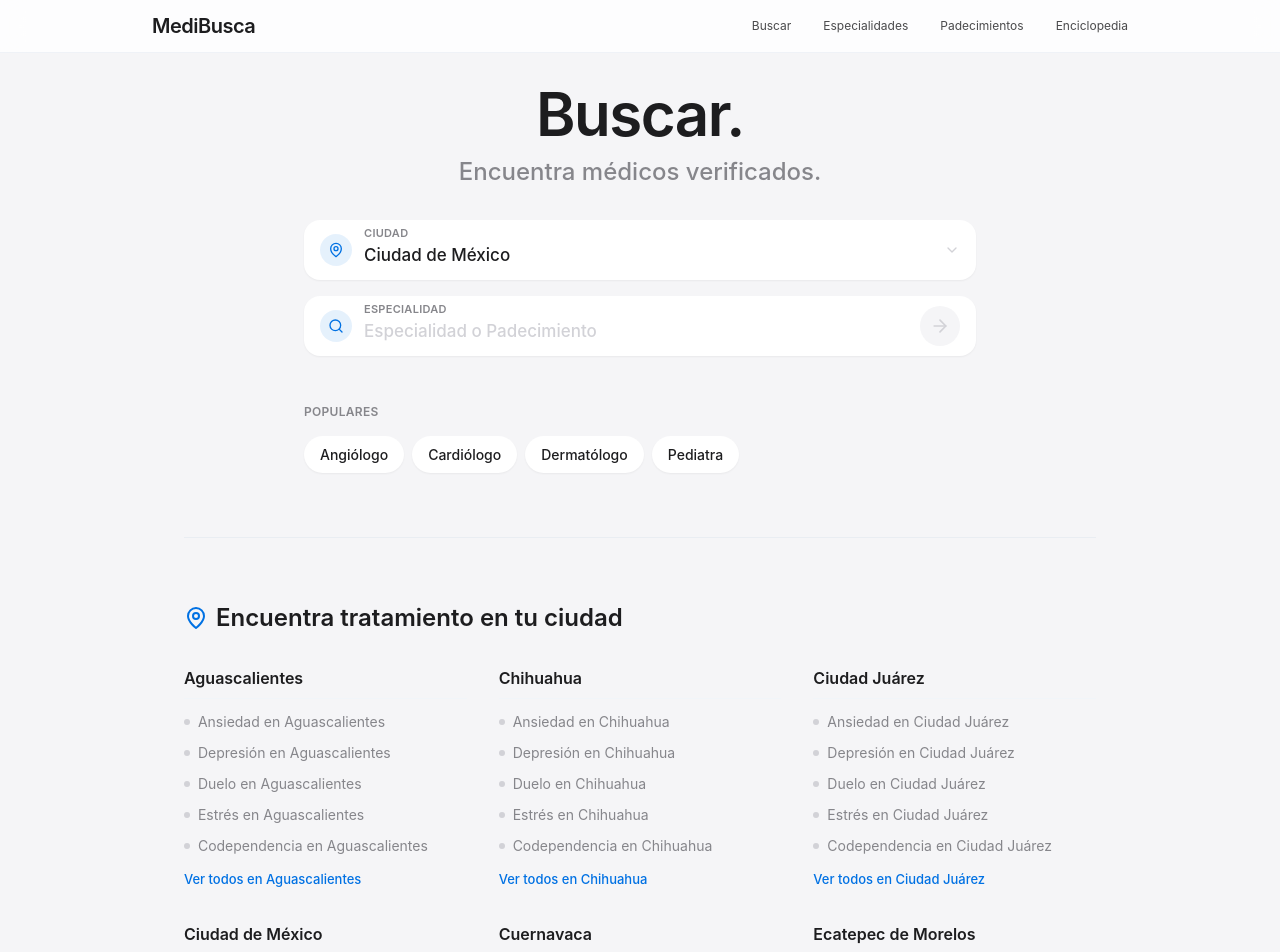
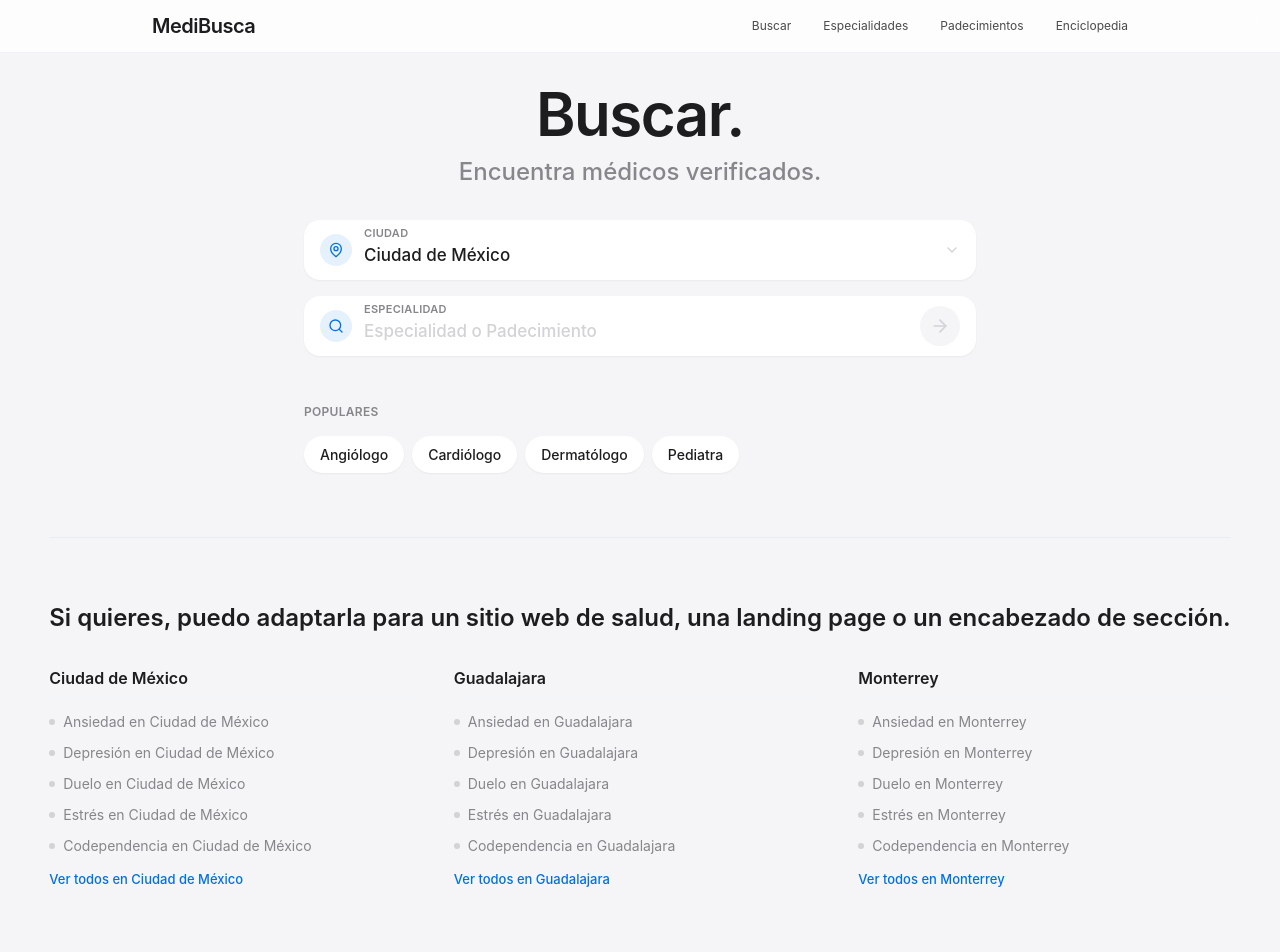
Before and after one commit to alicehocane/new-doctor, a React (Vite) app: page /buscar in a window 1280 px wide. Shown: the top 952 px of the page. Built offline with nearby package versions, Linux system fonts and the light colour scheme.

Commit message:
update buscar page

```diff
--- a/app/buscar/page.tsx
+++ b/app/buscar/page.tsx
@@ -2,7 +2,14 @@
 import React, { useState, useRef, useEffect } from 'react';
 import { Search, MapPin, Stethoscope, ChevronRight, ArrowRight, ShieldCheck, Clock, Phone, UserCheck, Star, HeartPulse, Activity } from 'lucide-react';
 import { useLocation, Link } from 'wouter';
-import { POPULAR_CITIES, ALL_DISEASES, ALL_CITIES, COMMON_SPECIALTIES } from '../../lib/constants';
+import { ALL_DISEASES, ALL_CITIES, COMMON_SPECIALTIES } from '../../lib/constants';
+
+
+const FEATURED_CITIES = [
+  'Ciudad de México',
+  'Guadalajara',
+  'Monterrey'
+];
 
 export default function SearchPage() {
   const [, setLocation] = useLocation();
@@ -207,11 +214,10 @@ export default function SearchPage() {
       {/* Popular Diseases by City (SEO Cross-Linking) */}
         <section className="mt-16 pt-16 border-t border-slate-200/60 animate-in fade-in slide-in-from-bottom-8">
              <h2 className="text-2xl font-semibold text-[#1d1d1f] mb-8 flex items-center gap-2">
-                <MapPin className="w-6 h-6 text-[#0071e3]" />
-                Encuentra tratamiento en tu ciudad
+                Si quieres, puedo adaptarla para un sitio web de salud, una landing page o un encabezado de sección.
             </h2>
             <div className="grid grid-cols-1 md:grid-cols-2 lg:grid-cols-3 gap-8">
-                {POPULAR_CITIES.map((city) => (
+                {FEATURED_CITIES.map((city) => (
                     <div key={city} className="space-y-3">
                         <h3 className="font-semibold text-[#1d1d1f] border-b border-slate-100 pb-2 mb-3">
                             {city}
```
